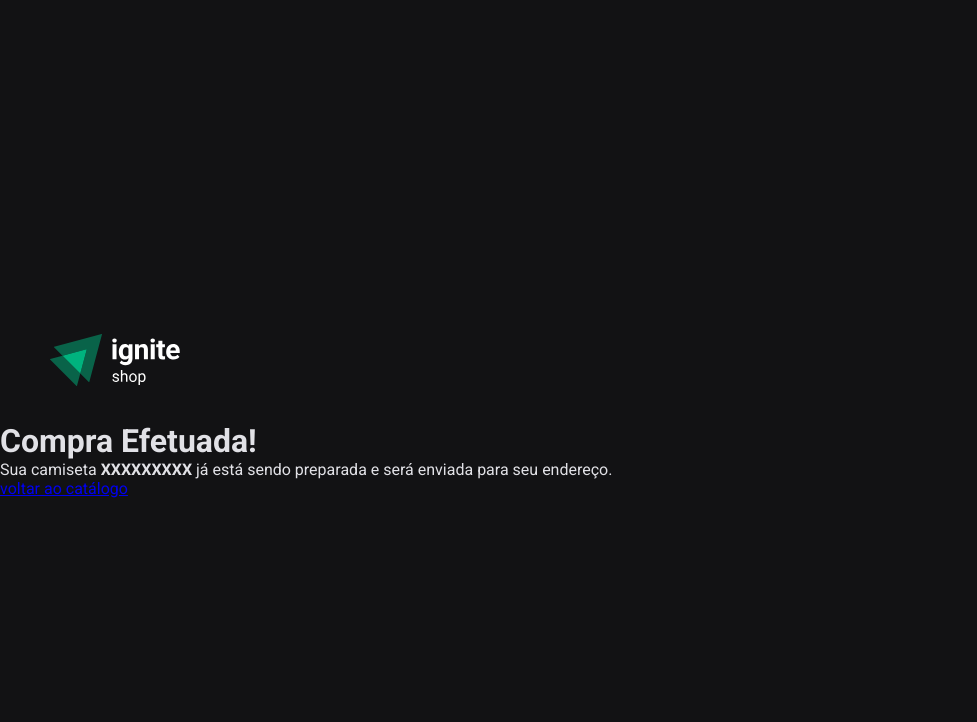
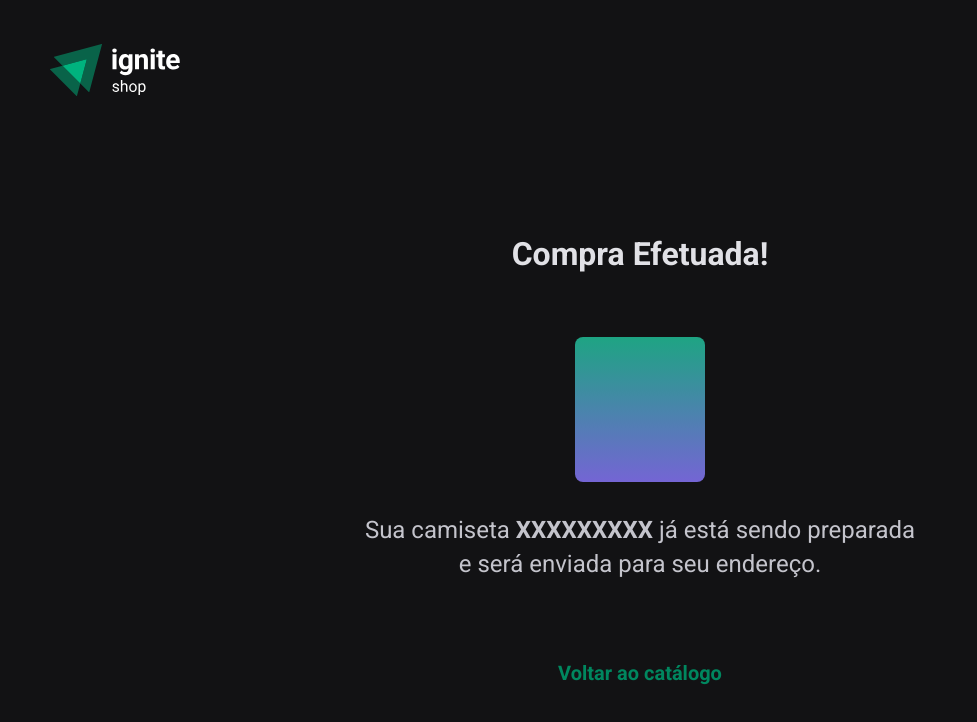
Before and after one commit to netocalegari/next-shop, a Next.js app: page /success in a window 1280 px wide. Shown: the top 722 px of the page, without its empty margins (0-977 px from the left). Built offline with nearby package versions, Linux system fonts and the light colour scheme.

Commit message:
Success page styling

```diff
--- a/src/pages/success.tsx
+++ b/src/pages/success.tsx
@@ -15,7 +15,7 @@ export default function Success() {
       </p>
 
       <Link href={`/`} passHref legacyBehavior>
-        voltar ao catálogo
+        Voltar ao catálogo
       </Link>
     </SuccessContainer>
   );
--- a/src/styles/pages/success.ts
+++ b/src/styles/pages/success.ts
@@ -1,5 +1,55 @@
 import { styled } from "../";
 
-export const SuccessContainer = styled("main", {});
+export const SuccessContainer = styled("main", {
+  display: "flex",
+  flexDirection: "column",
+  alignItems: "center",
+  justifyContent: "center",
+  margin: "0 auto",
+  height: 656,
 
-export const ImageContainer = styled("div", {});
+  h1: {
+    fontSize: "$2xl",
+    color: "$gray100",
+  },
+
+  p: {
+    fontSize: "$xl",
+    color: "$gray300",
+    maxWidth: 560,
+    textAlign: "center",
+    marginTop: "2rem",
+    lineHeight: 1.4,
+  },
+
+  a: {
+    marginTop: "5rem",
+    display: "block",
+    fontSize: "$lg",
+    fontWeight: "bold",
+    color: "$green500",
+    textDecoration: "none",
+
+    "&:hover": {
+      color: "$green300",
+    },
+  },
+});
+
+export const ImageContainer = styled("div", {
+  width: "100%",
+  maxWidth: 130,
+  height: 145,
+  background: "linear-gradient(180deg, #1ea483 0%, #7465d4 100%);",
+  borderRadius: 8,
+  padding: "0.25rem",
+  marginTop: "4rem",
+
+  display: "flex",
+  alignItems: "center",
+  justifyContent: "center",
+
+  img: {
+    objectFit: "cover",
+  },
+});
```
